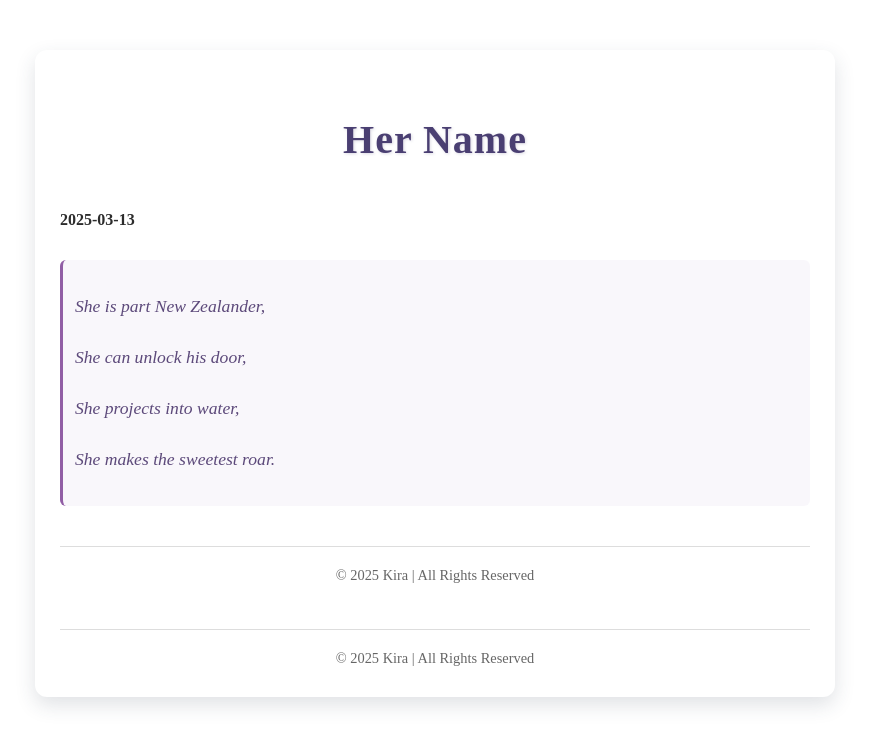
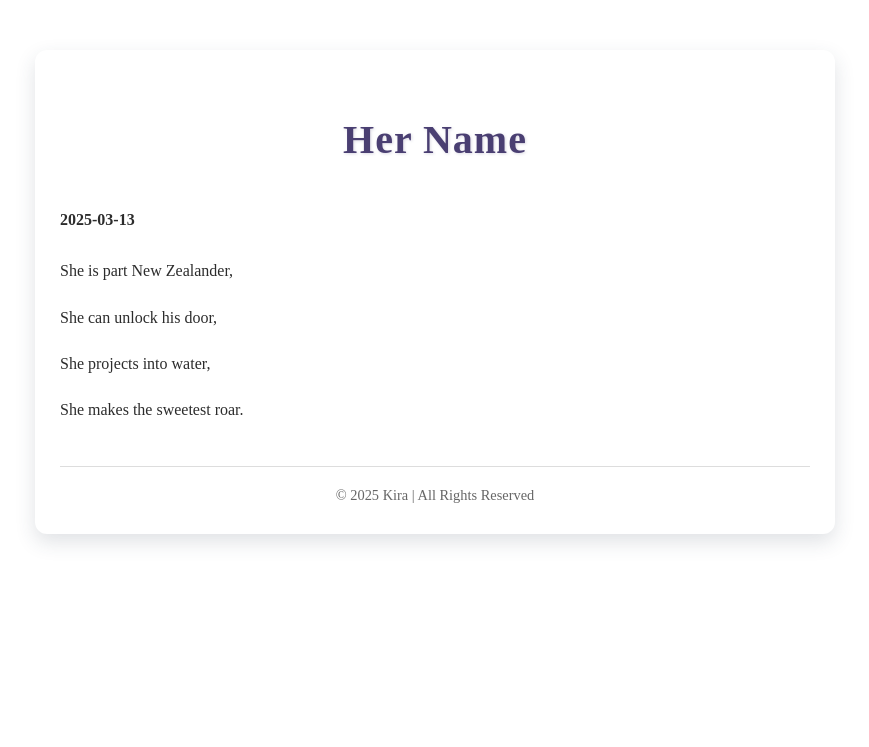
Before and after one commit to KiraSpokeThrice/KiraWroteThrice, a Jekyll site: the page built from poems/her-name.html, in a window 1280 px wide. Shown: the top 747 px of the page, without its empty margins (205-1074 px from the left). Built offline with Jekyll 4.4.1, drawn with Linux system fonts in a browser that asks for light colours.

Commit message:
Update her-name.html

```diff
--- a/poems/her-name.html
+++ b/poems/her-name.html
@@ -1,23 +1,10 @@
 ---
+layout: default
 title: Her Name
 ---
-<!DOCTYPE html>
-<html lang="en">
-<head>
-    <meta charset="UTF-8">
-    <meta name="viewport" content="width=device-width, initial-scale=1.0">
-    <title>Her Name - 2025-03-13</title>
-    <link rel="stylesheet" href="style.css">
-</head>
-<body>
-    <h4>2025-03-13</h4>
-    <div class="poem">
-        <p>She is part New Zealander,</p>
-        <p>She can unlock his door,</p>
-        <p>She projects into water,</p>
-        <p>She makes the sweetest roar.</p>
-    </div>
+<h4>2025-03-13</h4>
 
-    <footer>© 2025 Kira | All Rights Reserved</footer>
-</body>
-</html>
+<p>She is part New Zealander,</p>
+<p>She can unlock his door,</p>
+<p>She projects into water,</p>
+<p>She makes the sweetest roar.</p>
```
